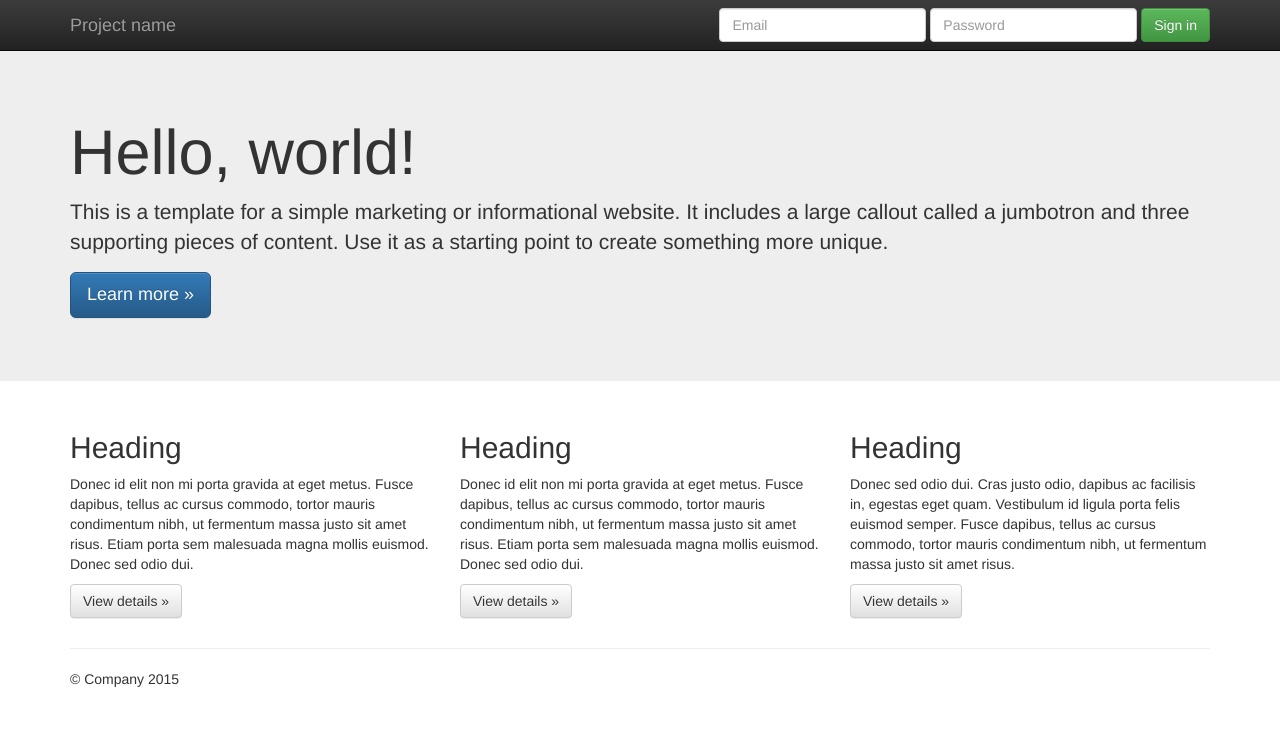
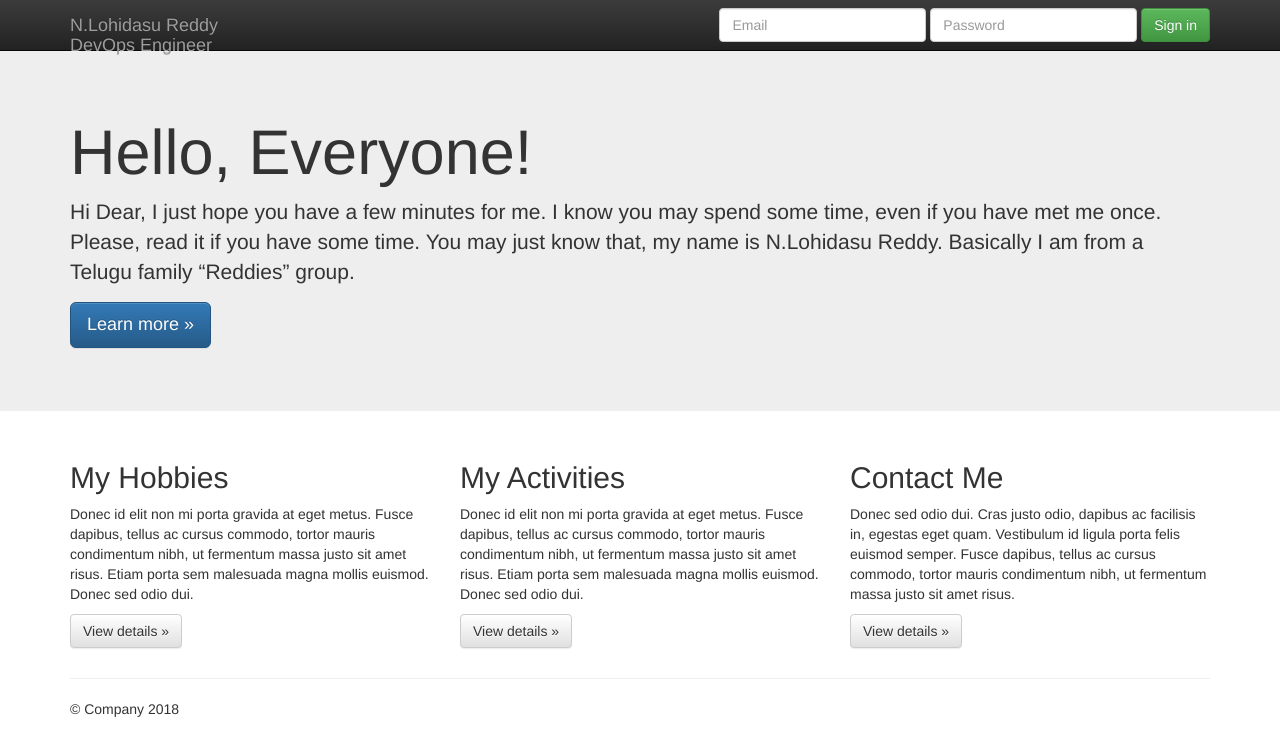
Before and after one commit to lreddy563/MyWebsite, a plain HTML site: page index.html in a window 1280 px wide. Drawn offline with nearby package versions, Linux system fonts and the light colour scheme.

Commit message:
Changes Made

```diff
--- a/index.html
+++ b/index.html
@@ -6,7 +6,7 @@
     <head>
         <meta charset="utf-8">
         <meta http-equiv="X-UA-Compatible" content="IE=edge,chrome=1">
-        <title></title>
+        <title>Welcome!</title>
         <meta name="description" content="">
         <meta name="viewport" content="width=device-width, initial-scale=1">
         <link rel="apple-touch-icon" href="apple-touch-icon.png">
@@ -36,7 +36,7 @@
             <span class="icon-bar"></span>
             <span class="icon-bar"></span>
           </button>
-          <a class="navbar-brand" href="#">Project name</a>
+          <a class="navbar-brand" href="#">N.Lohidasu Reddy<br>DevOps Engineer</a>
         </div>
         <div id="navbar" class="navbar-collapse collapse">
           <form class="navbar-form navbar-right" role="form">
@@ -55,8 +55,8 @@
     <!-- Main jumbotron for a primary marketing message or call to action -->
     <div class="jumbotron">
       <div class="container">
-        <h1>Hello, world!</h1>
-        <p>This is a template for a simple marketing or informational website. It includes a large callout called a jumbotron and three supporting pieces of content. Use it as a starting point to create something more unique.</p>
+        <h1>Hello, Everyone!</h1>
+        <p>Hi Dear, I just hope you have a few minutes for me. I know you may spend some time, even if you have met me once. Please, read it if you have some time. You may just know that, my name is N.Lohidasu Reddy. Basically I am from a Telugu family “Reddies” group.</p>
         <p><a class="btn btn-primary btn-lg" href="#" role="button">Learn more &raquo;</a></p>
       </div>
     </div>
@@ -65,17 +65,17 @@
       <!-- Example row of columns -->
       <div class="row">
         <div class="col-md-4">
-          <h2>Heading</h2>
+          <h2>My Hobbies</h2>
           <p>Donec id elit non mi porta gravida at eget metus. Fusce dapibus, tellus ac cursus commodo, tortor mauris condimentum nibh, ut fermentum massa justo sit amet risus. Etiam porta sem malesuada magna mollis euismod. Donec sed odio dui. </p>
           <p><a class="btn btn-default" href="#" role="button">View details &raquo;</a></p>
         </div>
         <div class="col-md-4">
-          <h2>Heading</h2>
+          <h2>My Activities</h2>
           <p>Donec id elit non mi porta gravida at eget metus. Fusce dapibus, tellus ac cursus commodo, tortor mauris condimentum nibh, ut fermentum massa justo sit amet risus. Etiam porta sem malesuada magna mollis euismod. Donec sed odio dui. </p>
           <p><a class="btn btn-default" href="#" role="button">View details &raquo;</a></p>
        </div>
         <div class="col-md-4">
-          <h2>Heading</h2>
+          <h2>Contact Me</h2>
           <p>Donec sed odio dui. Cras justo odio, dapibus ac facilisis in, egestas eget quam. Vestibulum id ligula porta felis euismod semper. Fusce dapibus, tellus ac cursus commodo, tortor mauris condimentum nibh, ut fermentum massa justo sit amet risus.</p>
           <p><a class="btn btn-default" href="#" role="button">View details &raquo;</a></p>
         </div>
@@ -84,7 +84,7 @@
       <hr>
 
       <footer>
-        <p>&copy; Company 2015</p>
+        <p>&copy; Company 2018</p>
       </footer>
     </div> <!-- /container -->        <script src="//ajax.googleapis.com/ajax/libs/jquery/1.11.2/jquery.min.js"></script>
         <script>window.jQuery || document.write('<script src="js/vendor/jquery-1.11.2.min.js"><\/script>')</script>
```
